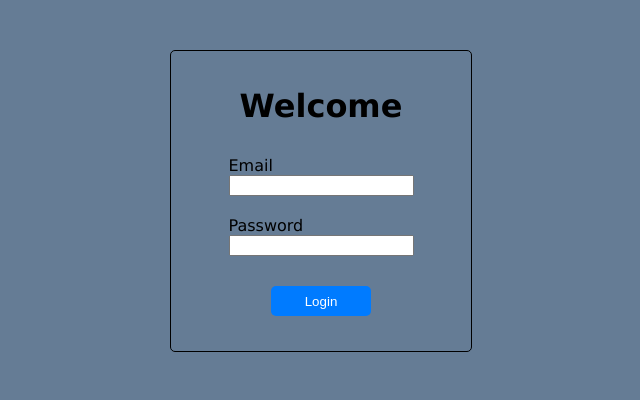
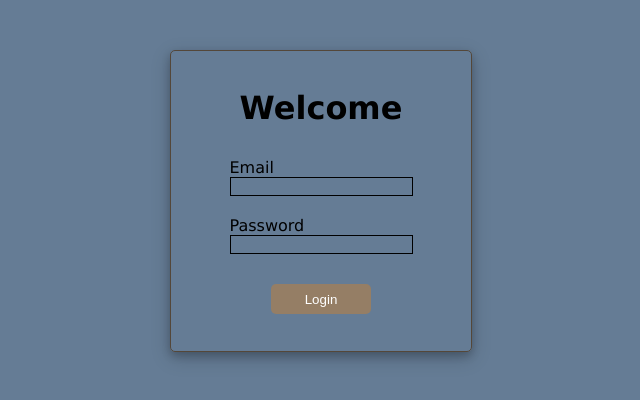
Before and after one commit to felipe-u/login-practice, an Angular app in the folder login-practice-front/: page /auth/login in a window 1280 px wide. Shown: the top 400 px of the page, without its empty margins (319-959 px from the left). Built offline with nearby package versions, Linux system fonts and the light colour scheme.

Commit message:
Se añade un poco de estilo al login

```diff
--- a/login-practice-front/src/app/auth/login/login.component.css
+++ b/login-practice-front/src/app/auth/login/login.component.css
@@ -11,14 +11,20 @@
   justify-content: center;
   width: 300px;
   height: 300px;
-  border: 1px solid black;
+  border: 1px solid #544739;
   border-radius: 5px;
+  box-shadow: 0 4px 8px rgba(0, 0, 0, 0.2), 0 6px 20px 0 rgba(0, 0, 0, 0.19);
 }
 
 .input-container {
   display: flex;
   flex-direction: column;
   margin: 10px;
+}
+
+.input-container input {
+  background-color: transparent;
+  border: 1px solid black;
 }
 
 .btn-container {
@@ -32,11 +38,14 @@
   height: 30px;
   border: none;
   border-radius: 5px;
-  background-color: #007bff;
+  background-color: #957e65;
   color: white;
   cursor: pointer;
 }
 
 .btn-container button:hover {
-  background-color: #0056b3;
+  background-color: #544739;
 }
+/*
+#544739
+#957e65 */
```
